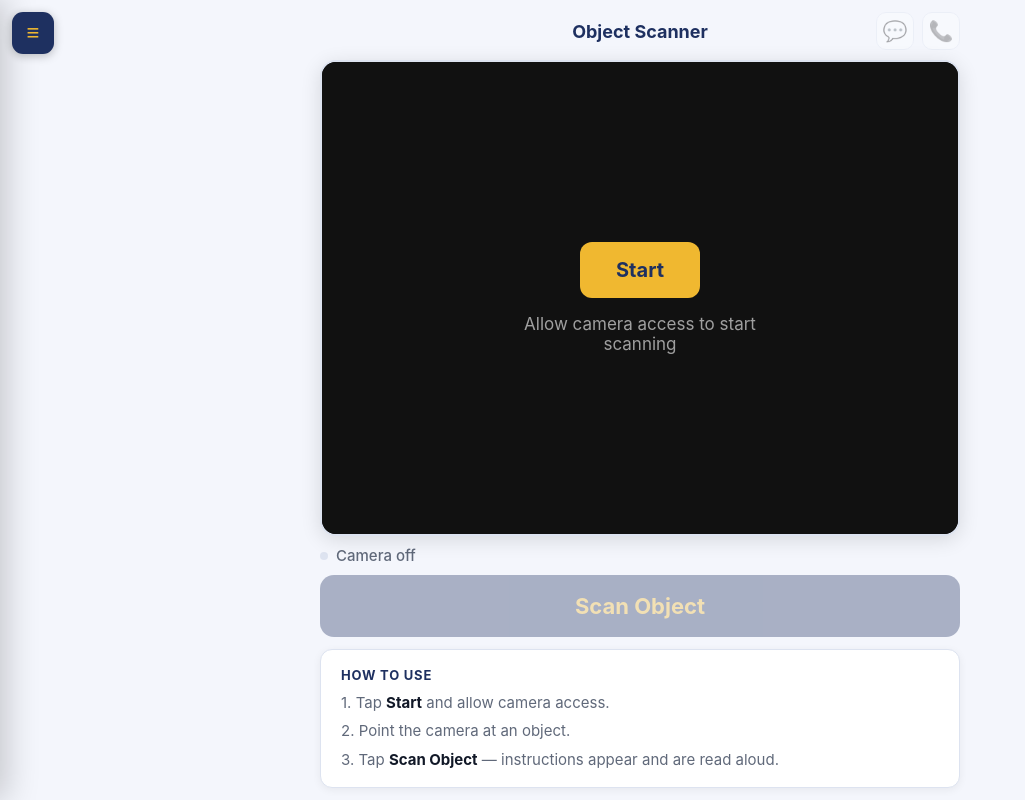
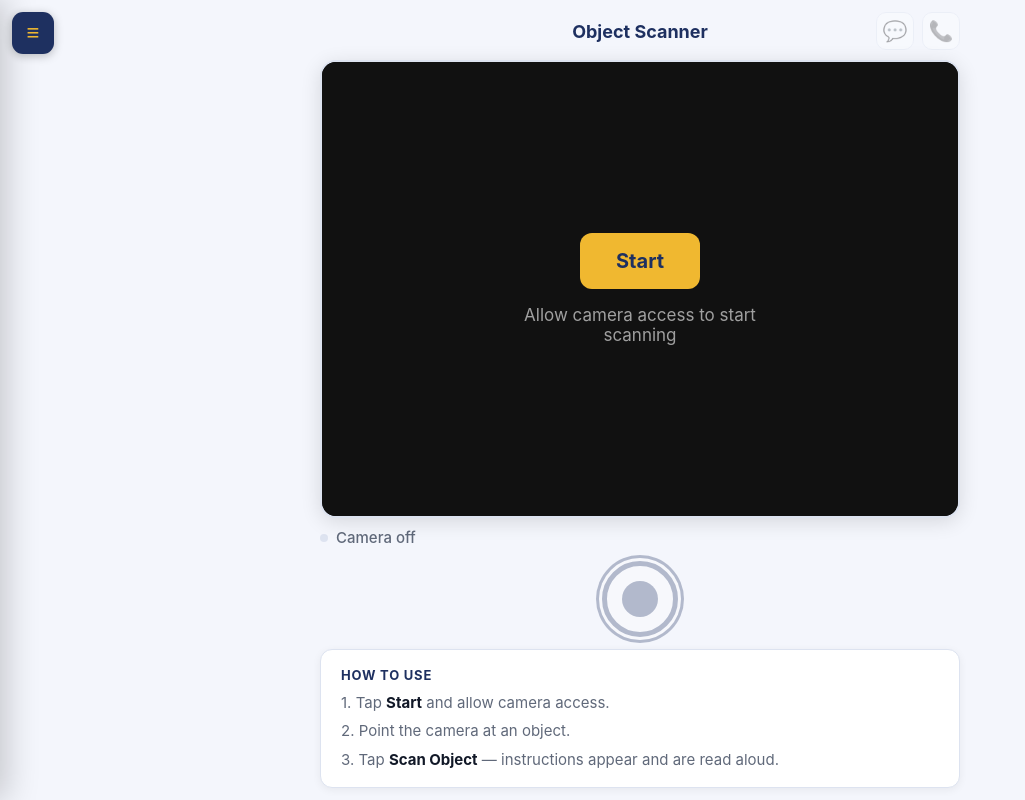
Before and after one commit to TT05-jpj/Summative-CSP-5, a plain HTML site: page user.html in a window 1280 px wide. Shown: the whole page, without its empty margins (0-1025 px from the left). Drawn offline with Linux system fonts and the light colour scheme.

Commit message:
Replace Scan Object text button with camera shutter button
Co-Authored-By: Claude Sonnet 4.6 <noreply@anthropic.com>

```diff
--- a/user.html
+++ b/user.html
@@ -77,17 +77,29 @@
     }
     #status-dot { background: var(--border); }
 
-    #controls { width: 100%; max-width: 640px; margin-top: 10px; }
+    #controls {
+      width: 100%; max-width: 640px; margin-top: 14px;
+      display: flex; justify-content: center;
+    }
     #scan-btn {
-      width: 100%; padding: 18px;
-      font-size: 22px; font-weight: 700;
-      background: var(--navy); color: var(--accent);
-      border: none; border-radius: 14px;
-      cursor: pointer; font-family: var(--font);
-      transition: opacity 0.15s;
+      width: 76px; height: 76px; border-radius: 50%;
+      background: #fff;
+      border: 5px solid var(--navy);
+      box-shadow: 0 0 0 3px #fff, 0 0 0 6px var(--navy);
+      cursor: pointer; position: relative;
+      transition: transform 0.1s, opacity 0.15s;
+      -webkit-tap-highlight-color: transparent;
+      display: flex; align-items: center; justify-content: center;
     }
-    #scan-btn:hover:not(:disabled) { opacity: 0.88; }
-    #scan-btn:disabled { opacity: 0.35; cursor: not-allowed; }
+    #scan-btn::after {
+      content: '';
+      width: 36px; height: 36px; border-radius: 50%;
+      background: var(--navy);
+      transition: background 0.15s;
+    }
+    #scan-btn:hover:not(:disabled) { transform: scale(1.06); }
+    #scan-btn:active:not(:disabled) { transform: scale(0.94); }
+    #scan-btn:disabled { opacity: 0.3; cursor: not-allowed; }
 
     #how-to {
       width: 100%; max-width: 640px; margin-top: 12px;
@@ -269,7 +281,7 @@
   </div>
 
   <div id="controls">
-    <button id="scan-btn" disabled>Scan Object</button>
+    <button id="scan-btn" disabled aria-label="Scan Object"></button>
   </div>
 
   <div id="med-reminder">
@@ -611,7 +623,7 @@
       const items = [
         { el: document.querySelector('.topbar h1'),    text: 'Object Scanner' },
         { el: startBtn,                                text: 'Start' },
-        { el: scanBtn,                                 text: 'Scan Object' },
+        { el: null,                                    text: 'Scan Object' }, // aria-label only — button is visual
         { el: document.querySelector('#cam-start p'),  text: 'Allow camera access to start scanning' },
         { el: speakAgainBtn,                           text: '🔊 Speak again' },
       ];
```
